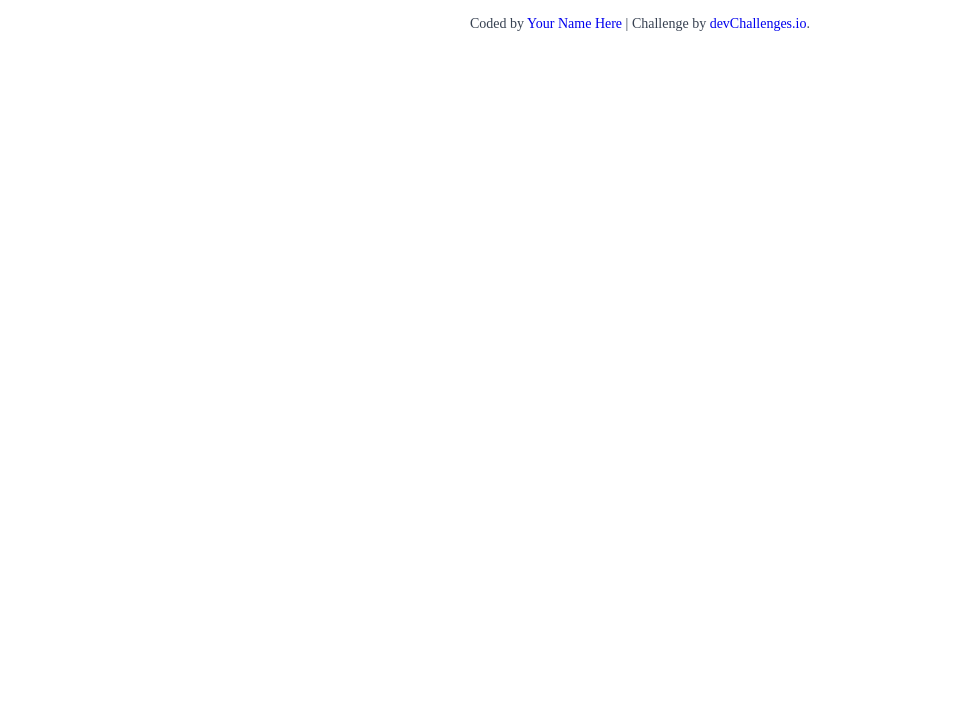
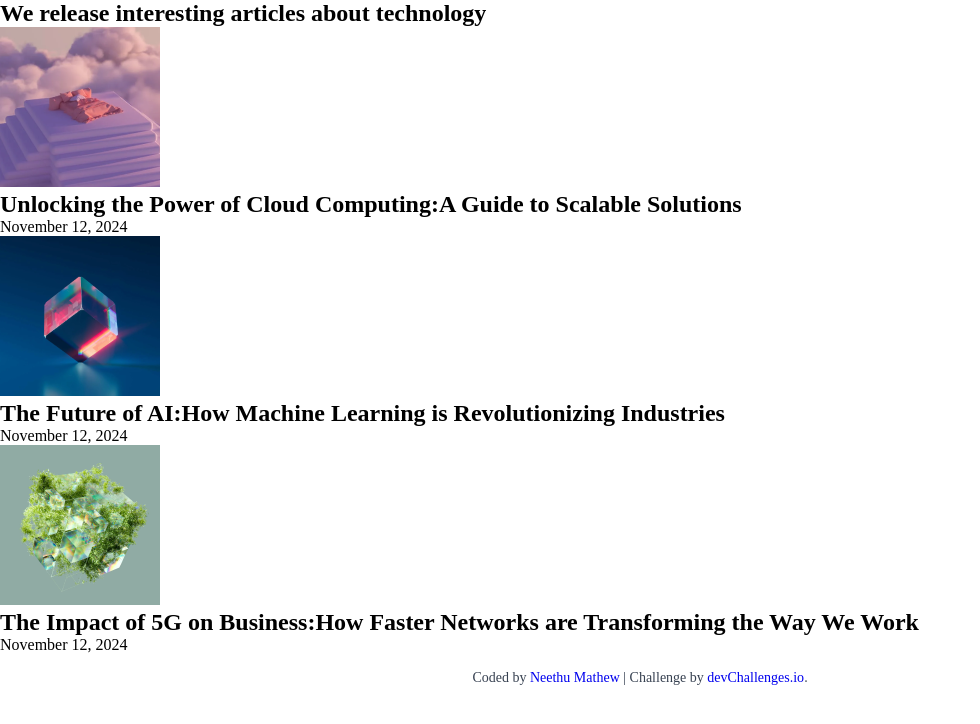
Before and after one commit to neethumathew315/simple-article-listing, a plain HTML site: page index.html in a window 1280 px wide. Shown: the whole page, without its empty margins (0-980 px from the left). Drawn offline with Linux system fonts and the light colour scheme.

Commit message:
add semantic HTML structure for article listing page

```diff
--- a/index.html
+++ b/index.html
@@ -39,21 +39,36 @@
   </head>
   <body>
 
+    <main>
+      <section class="article-container"  aria-labelledby="main-heading">
+        <header class="article-header">
+          <h1 id="main-heading">We release interesting articles about technology</h1>
+        </header>
 
-    <!--
+        <article aria-label="Cloud Computing Article">
+          <img src="resources/photo_1.png" alt="Cloud computing visual" loading="lazy">
+          <h2>Unlocking the Power of Cloud Computing:A Guide to Scalable Solutions</h2>
+           <time datetime="2024-11-12">November 12, 2024</time>
+        </article>
+
+        <article aria-label="Artificial Intelligence Article">
+          <img src="resources/photo_2.png" alt="AI in technology" loading="lazy">
+          <h2>The Future of AI:How Machine Learning is Revolutionizing Industries</h2>
+          <time datetime="2024-11-12">November 12, 2024</time>
+        </article>
+
+        <article aria-label="5G Technology Article">
+          <img src="resources/photo_3.png" alt="5G technology impact" loading="lazy">
+          <h2>The Impact of 5G on Business:How Faster Networks are Transforming the Way We Work</h2>
+          <time datetime="2024-11-12">November 12, 2024</time>
+        </article>
+      </section>
+    </main>
 
 
 
-
-
-      The Impact of 5G on Business
-
-      How Faster Networks are Transforming the Way We Work
-
-    -->
-
     <div class="author-info">
-      Coded by <a href="#">Your Name Here</a> | Challenge by
+      Coded by <a href="#">Neethu Mathew</a> | Challenge by
       <a href="https://www.devchallenges.io?ref=challenge" target="_blank"
         >devChallenges.io</a
       >.
```
